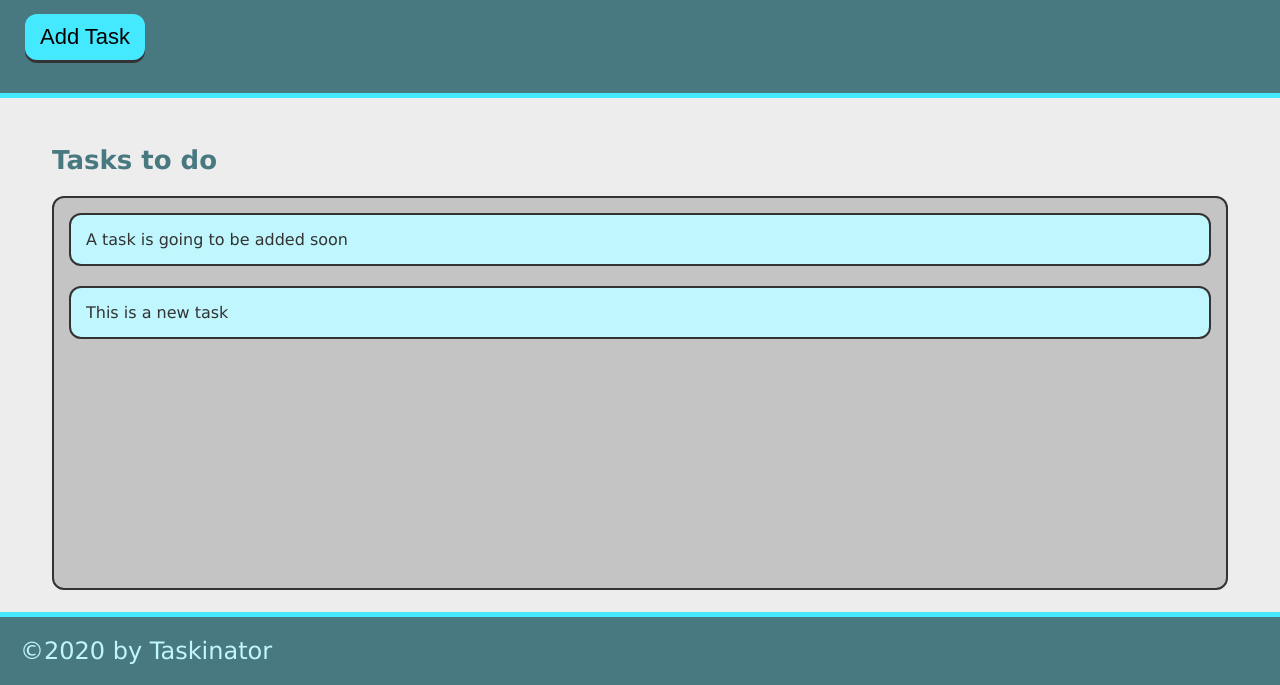
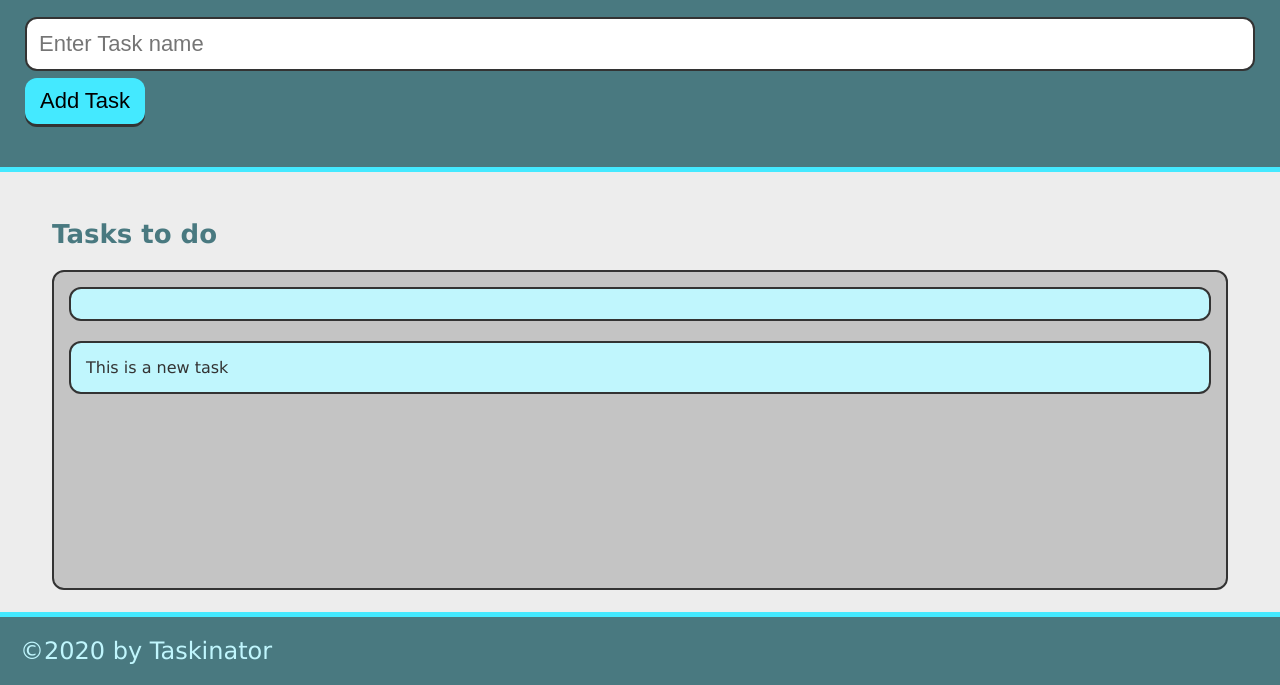
Before and after one commit to JoshCarter8400/Taskinator, a plain HTML site: page project/index.html in a window 1280 px wide. Shown: the part 115-800 px from the top of the page. Drawn offline with Linux system fonts and the light colour scheme.

Commit message:
added form setup into HTML

```diff
--- a/project/index.html
+++ b/project/index.html
@@ -14,14 +14,20 @@
     <header>
         <h1 class="page-title">Taskinator</h1>
         <p>Click the button below add a new task!</p>
-        <button class="btn" id="save-task">Add Task</button>
+        <form id="task-group">
+            <input type="text" name="task-name" class="text-input" placeholder="Enter Task name">
+            <div class="form-group">
+
+                <button class="btn" id="save-task" type="submit">Add Task</button>
+            </div>
+        </form>
     </header>
 
     <main class="page-content">
         <section class="task-list-wrapper">
             <h2 class="list-title">Tasks to do</h2>
             <ul class="task-list" id="tasks-to-do">
-                <li class="task-item">A task is going to be added soon</li>
+                <li class="task-item"></li>
             </ul>
         </section>
     </main>
```
